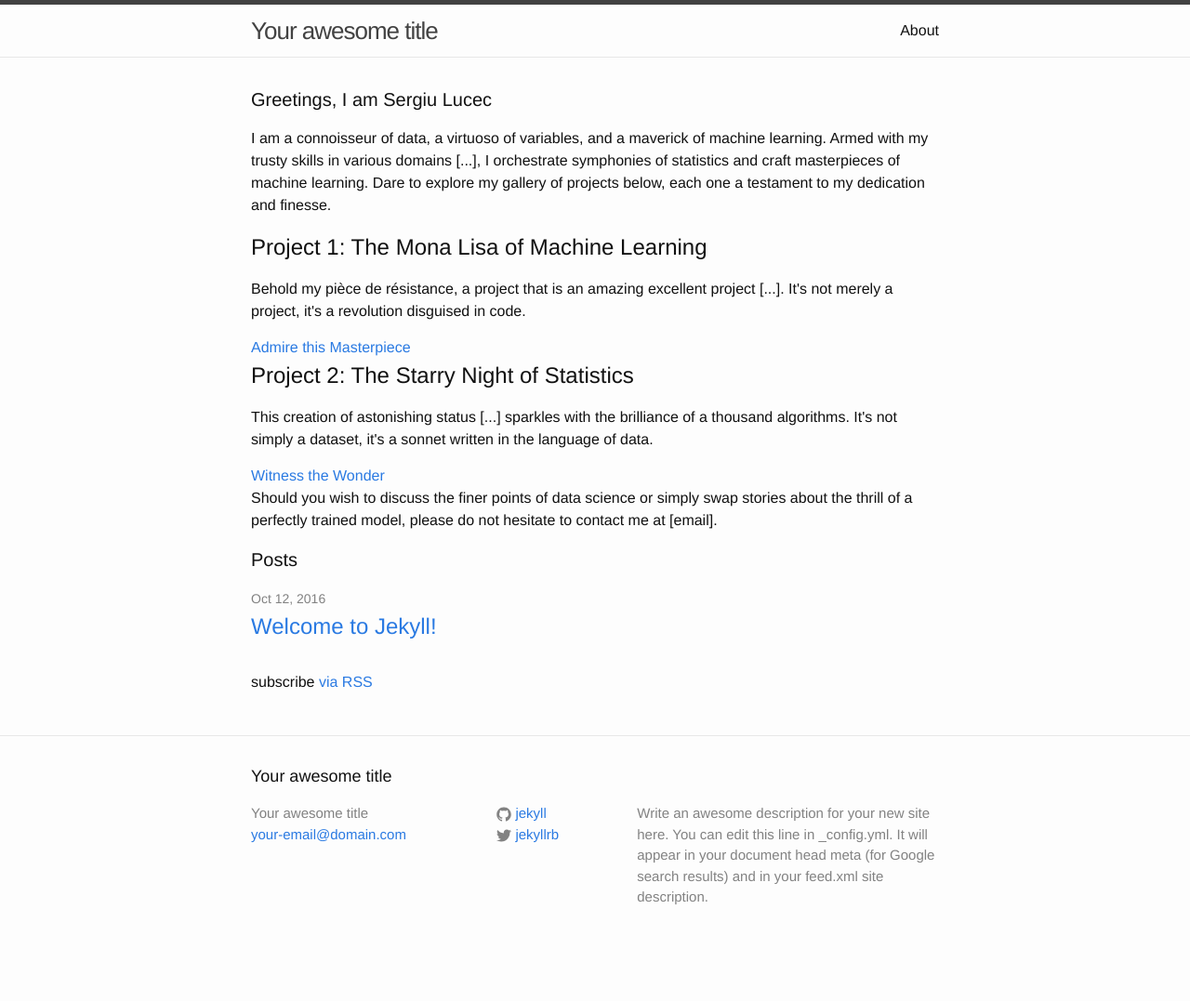
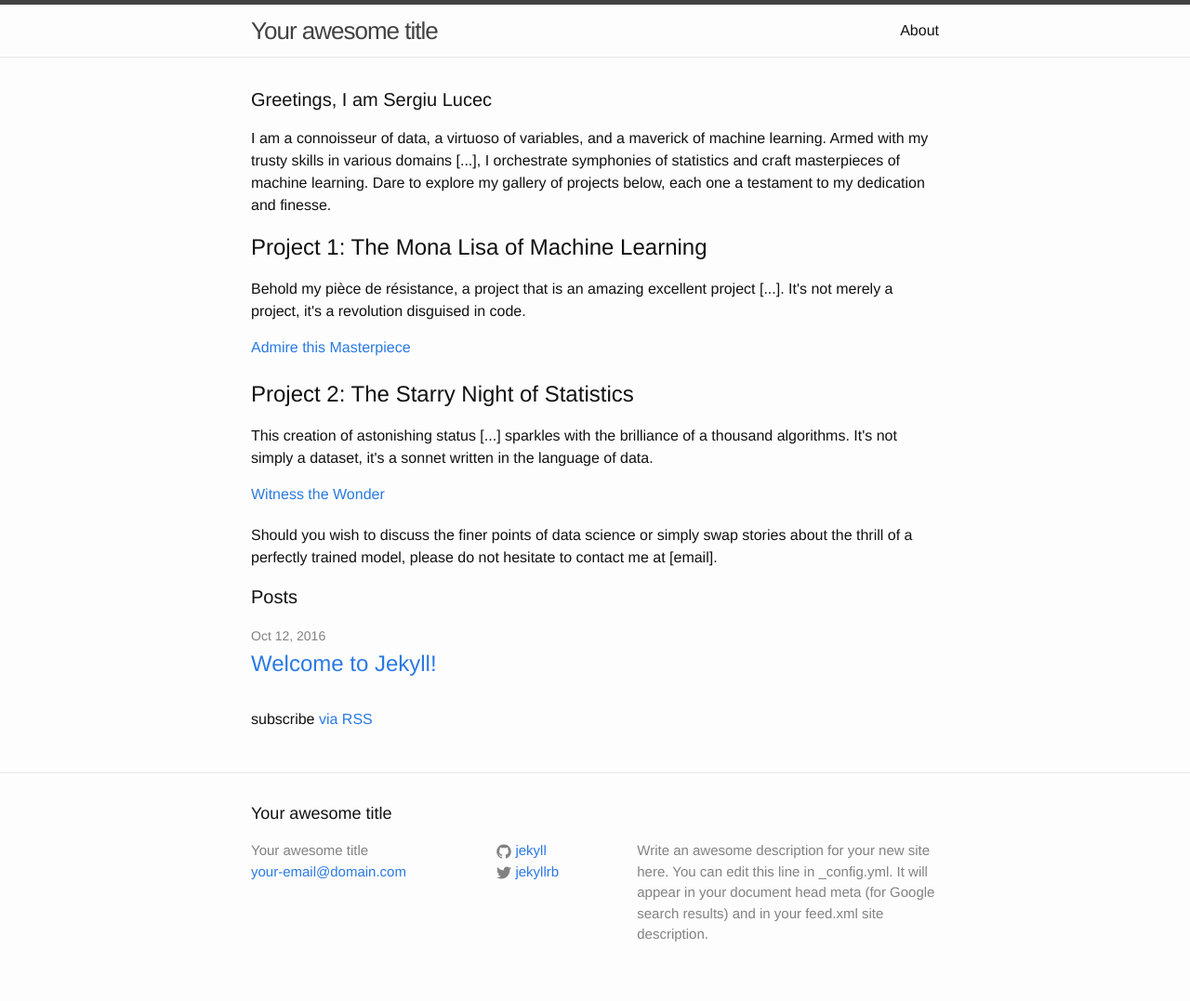
Before and after one commit to SpiritusSancti5/SpiritusSancti5.github.io, a Jekyll site: the page built from index.html, in a window 1280 px wide. Shown: the whole page at 93% size. Built offline with Jekyll 4.4.1, drawn with Linux system fonts in a browser that asks for light colours; before the commit the page ends 1037 px from its top, so only the background shows below that.

Commit message:
Update main.scss

```diff
--- a/css/main.scss
+++ b/css/main.scss
@@ -51,3 +51,7 @@ $on-laptop:        800px;
         "layout",
         "syntax-highlighting"
 ;
+
+section {
+    margin-bottom: 20px;   // or however much space you want
+}
```
